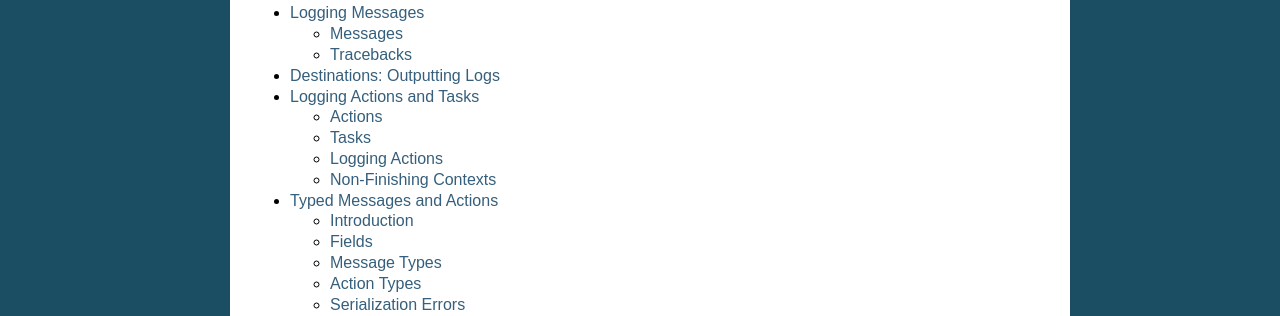
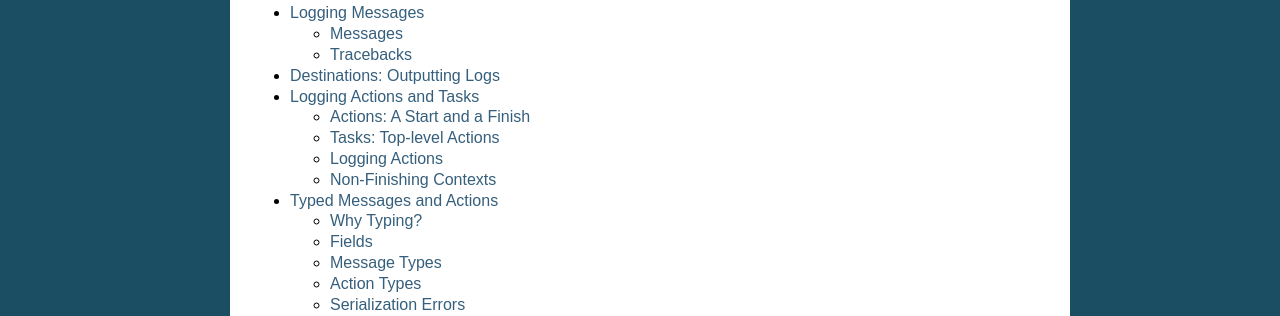
Before and after one commit to itamarst/eliot, a Sphinx documentation site: the page built from docs/source/index.rst, in a window 1280 px wide. Shown: the part 1300-1616 px from the top of the page. Built offline with Sphinx 7.4.7, drawn with Linux system fonts in a browser that asks for light colours.

Commit message:
Slightly better titles.

```diff
--- a/docs/source/actions.rst
+++ b/docs/source/actions.rst
@@ -1,8 +1,8 @@
 Logging Actions and Tasks
 =========================
 
-Actions
--------
+Actions: A Start and a Finish
+-----------------------------
 
 A higher-level construct than messages is the concept of an action.
 An action can be started, and then finishes either successfully or with some sort of an exception.
@@ -14,8 +14,8 @@ An action's parent is deduced from the Python call stack and context managers li
 Log messages will also note the action they are part of if they can deduce it from the call stack.
 The result of all this is that you can trace the operation of your code as it logs various actions, and see a narrative of what happened and what caused it to happen.
 
-Tasks
------
+Tasks: Top-level Actions
+------------------------
 
 A top-level action with no parent is called a task, the root cause of all its child actions.
 E.g. a web server receiving a new HTTP request would create a task for that new request.
--- a/docs/source/types.rst
+++ b/docs/source/types.rst
@@ -1,11 +1,11 @@
 Typed Messages and Actions
 ==========================
 
-Introduction
-------------
+Why Typing?
+-----------
 
 So far we've been creating messages and actions in an unstructured manner.
-This means it's harder to support types that aren't built-in and to validate message structure.
+This means it's harder to support Python objects that aren't built-in and to validate message structure.
 Moreover there's no documentation of what fields messages and action messages expect.
 To improve this we introduce the preferred API for creating actions and standalone messages: ``ActionType`` and ``MessageType``.
 Here's an example demonstrating how we create a message type, bind some values and then log the message:
```
